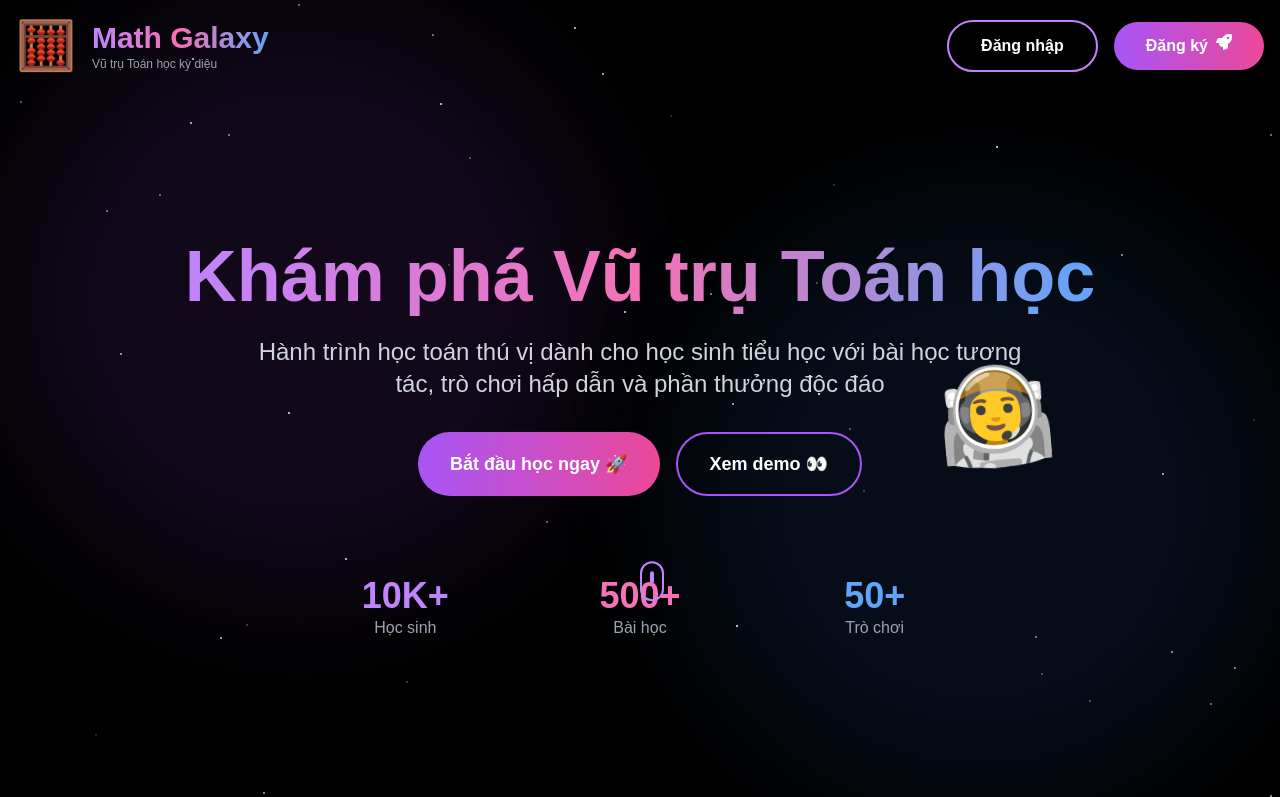
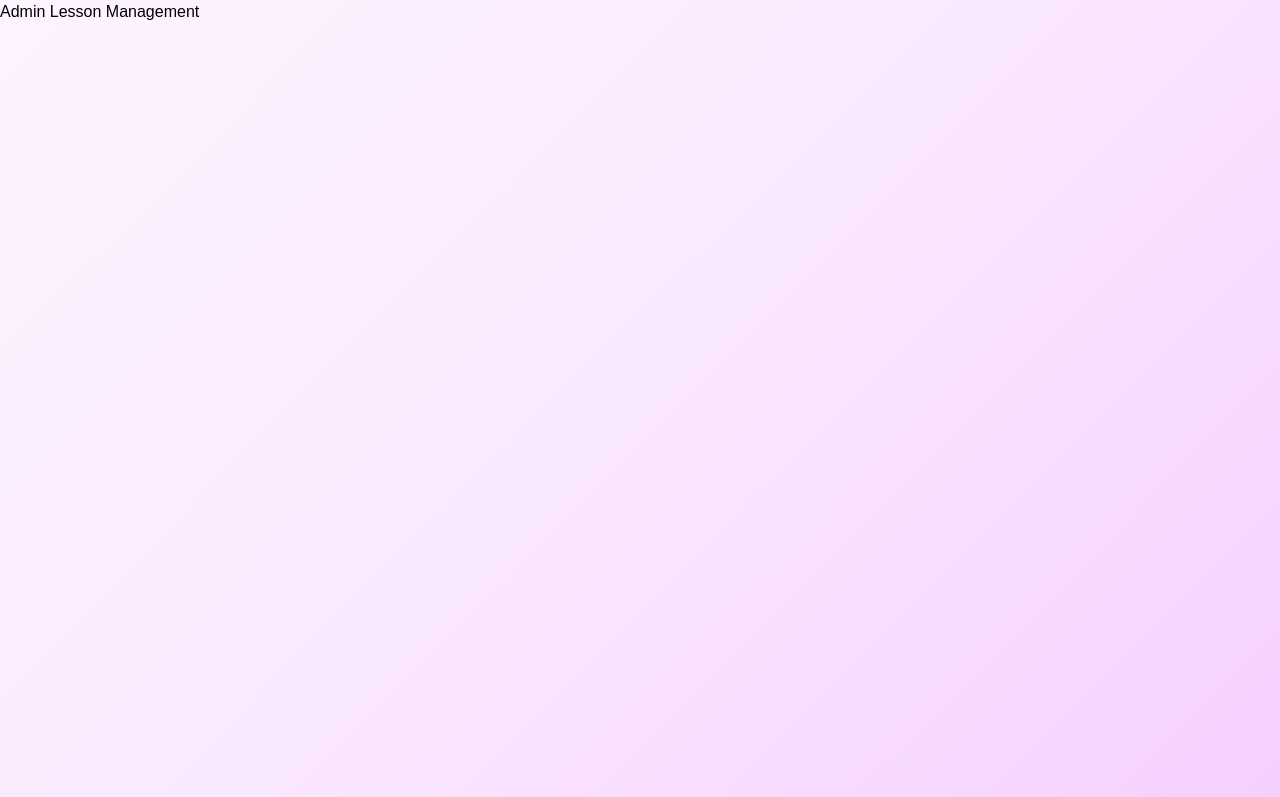
Before and after one commit to NAIHA199/Math-Kids, a React (Create React App) app in the folder frontend/: page /admin/lessons in a window 1280 px wide. Before the commit this address led to /. Shown: the top 797 px of the page. Built offline with nearby package versions, Linux system fonts and the light colour scheme; sample sign-in values are in the browser's storage; a web font is replaced by a local one.

Commit message:
Thêm trang admin

```diff
--- a/frontend/src/App.js
+++ b/frontend/src/App.js
@@ -21,6 +21,9 @@ import { getCurrentUser } from './utils/helpers';
 import ReportPage from './pages/ReportPage';
 import ForgotPasswordPage from './pages/ForgotPasswordPage';
 import ResetPasswordPage from './pages/ResetPasswordPage';
+
+// Import the new AdminLessonPage component
+import AdminLessonPage from './pages/AdminLessonPage';
 
 // Protected Route Component
 const ProtectedRoute = ({ children, allowedRoles }) => {
@@ -202,6 +205,13 @@ function App() {
             </ProtectedRoute>
           } />
 
+          {/* New Admin route */}
+          <Route path="/admin/lessons" element={
+            <ProtectedRoute allowedRoles={['admin']}>
+              <AdminLessonPage />
+            </ProtectedRoute>
+          } />
+
           {/* Fallback route */}
           <Route path="*" element={<Navigate to="/" replace />} />
         </Routes>
--- /dev/null
+++ b/frontend/src/pages/AdminLessonPage.js
@@ -0,0 +1,12 @@
+import React from 'react';
+
+const AdminLessonPage = () => {
+  return (
+    <div>
+      <h1>Admin Lesson Management</h1>
+      {/* Add your admin panel content here */}
+    </div>
+  );
+};
+
+export default AdminLessonPage;
```
